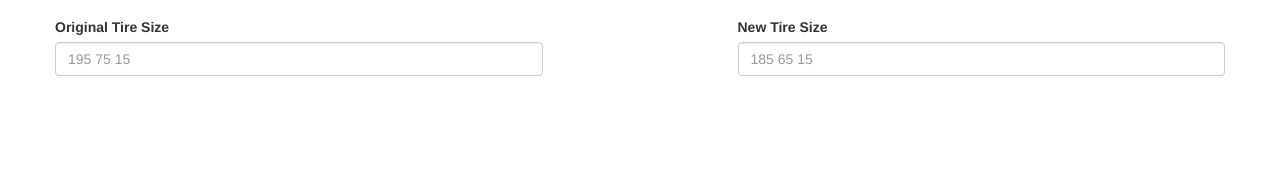
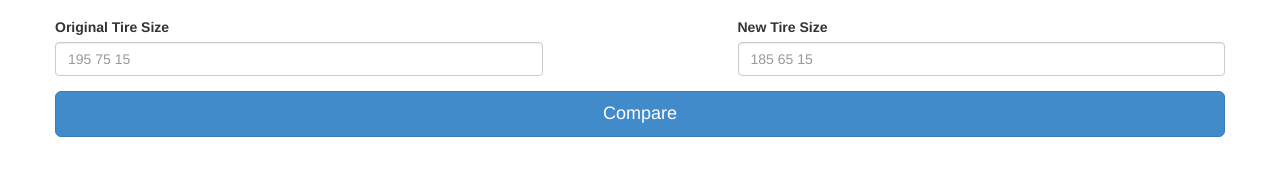
Before and after one commit to barbeque/tire-calculator, a plain HTML site: page index.html in a window 1280 px wide. Shown: the part 131-306 px from the top of the page. Drawn offline with nearby package versions, Linux system fonts and the light colour scheme.

Commit message:
awesome huge button

```diff
--- a/index.html
+++ b/index.html
@@ -28,6 +28,7 @@
       </div>
       <div class="row">
         <!-- Centered huge button here? -->
+        <button type="button" class="btn btn-primary btn-lg btn-block">Compare</button>
       </div>
       <div id="results" class="row">
         <!-- Calculation results here? -->
```
